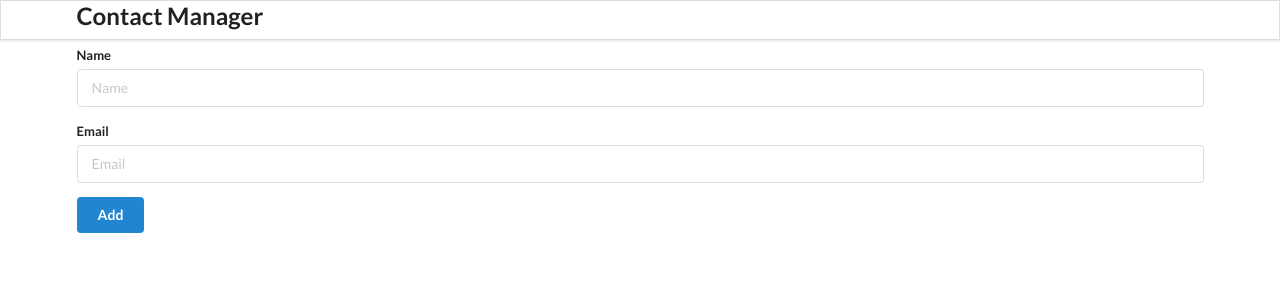
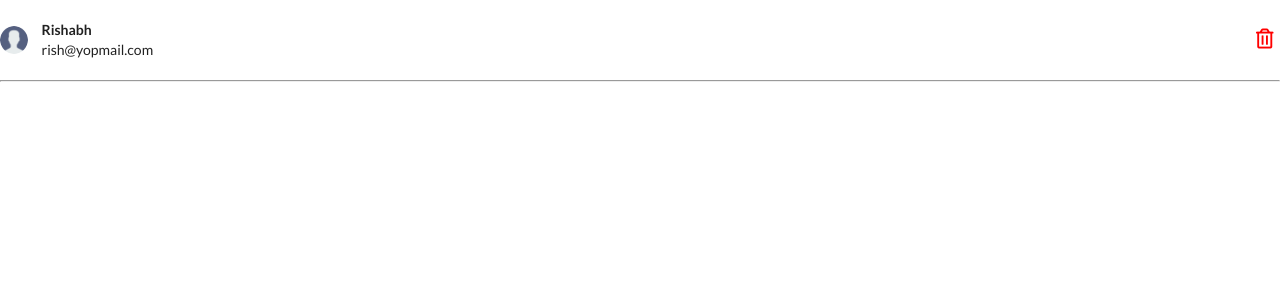
Before and after one commit to anshumaan255/contactapp, a React (Create React App) app in the folder reactfirst/contact/: page /contacts in a window 1280 px wide. Shown: the top 300 px of the page. Built offline with nearby package versions, Linux system fonts and the light colour scheme.

Commit message:
Add react router, init routes

```diff
--- a/reactfirst/contact/package.json
+++ b/reactfirst/contact/package.json
@@ -8,6 +8,7 @@
     "@testing-library/user-event": "^13.5.0",
     "react": "^18.2.0",
     "react-dom": "^18.2.0",
+    "react-router-dom": "^6.3.0",
     "react-scripts": "5.0.1",
     "web-vitals": "^2.1.4"
   },
--- a/reactfirst/contact/src/components/App.js
+++ b/reactfirst/contact/src/components/App.js
@@ -1,8 +1,9 @@
 import './App.css';
-import React, {useState, useEffect, useInsertionEffect} from "react";
+import React, {useState, useEffect } from "react";
 import Header from "./Header";
 import AddContact from "./AddContact";
 import ContactList from "./contactList";
+import { Link } from 'react-router-dom';
 
 function App() {
    const LOCAL_STORAGE_KEY = "contacts";
@@ -22,6 +23,9 @@ function App() {
    }, [contacts]);
   return (
     <div className="ui container">
+      <nav style={{ marginTop: "50px" }}>
+        <Link to="/contacts"> Contacts </Link>
+      </nav>
       <Header />
       <AddContact addContactHandler={addContactHandler} />
       <ContactList contacts ={contacts} />
--- a/reactfirst/contact/src/components/contactCard.js
+++ b/reactfirst/contact/src/components/contactCard.js
@@ -1,7 +1,7 @@
 import React from "react";
 import user from "../images/user.png";
 const ContactCard = (props) => {
-  const { id, name, email } = props.contact;
+  const { name, email } = props.contact;
   return (
     <>
       <div
--- a/reactfirst/contact/src/components/contactList.js
+++ b/reactfirst/contact/src/components/contactList.js
@@ -1,17 +1,11 @@
-import React from 'react';
-import ContactCard from './contactCard';
+import React from "react";
+import ContactCard from "./contactCard";
 
 const ContactList = (props) => {
-    console.log(props);
-
-    const renderContactList = props.contacts.map((contact)=>{
-        return (
-       <ContactCard contact={contact}></ContactCard>
-        );
-        });
-    return(
-        <div className="ui celled list"> {renderContactList}</div>
-    );
+  const renderContactList = props?.contacts?.map((contact) => {
+    return <ContactCard contact={contact}></ContactCard>;
+  });
+  return <div className="ui celled list"> {renderContactList}</div>;
 };
 
 export default ContactList;
--- a/reactfirst/contact/src/index.js
+++ b/reactfirst/contact/src/index.js
@@ -1,12 +1,15 @@
-import React from 'react';
-import ReactDOM from 'react-dom/client';
-import App from './components/App';
+import React from "react";
+import ReactDOM from "react-dom/client";
+import App from "./components/App";
+import { BrowserRouter, Routes, Route } from "react-router-dom";
+import ContactList from "./components/contactList";
 
-
-const root = ReactDOM.createRoot(document.getElementById('root'));
+const root = ReactDOM.createRoot(document.getElementById("root"));
 root.render(
-  <React.StrictMode>
-    <App />
-  </React.StrictMode>
-
+  <BrowserRouter>
+  <Routes>
+    <Route path="/" element={<App />} />
+    <Route path="contacts" element={<ContactList contacts={[{ name: "Rishabh", email: "rish@yopmail.com" }]} />} />
+  </Routes>
+  </BrowserRouter>
 );
```
Also changed, not shown: 1 other file (tests, documents, lock files or other folders).
